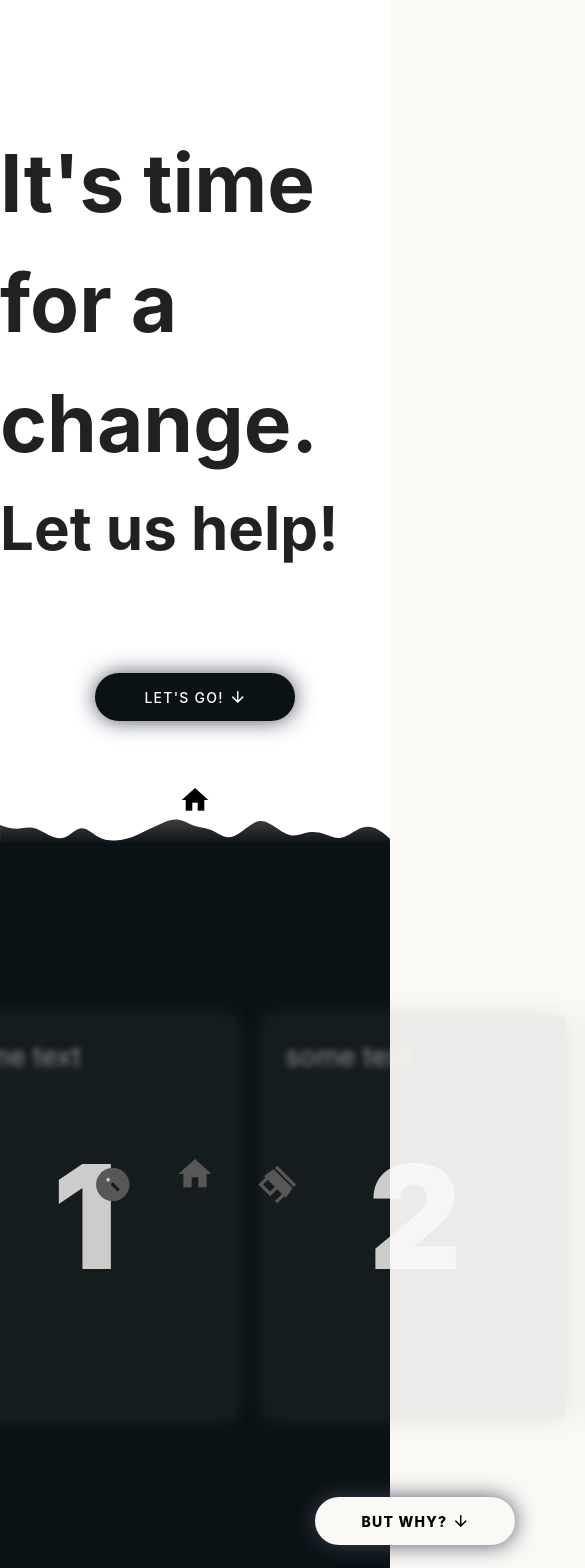
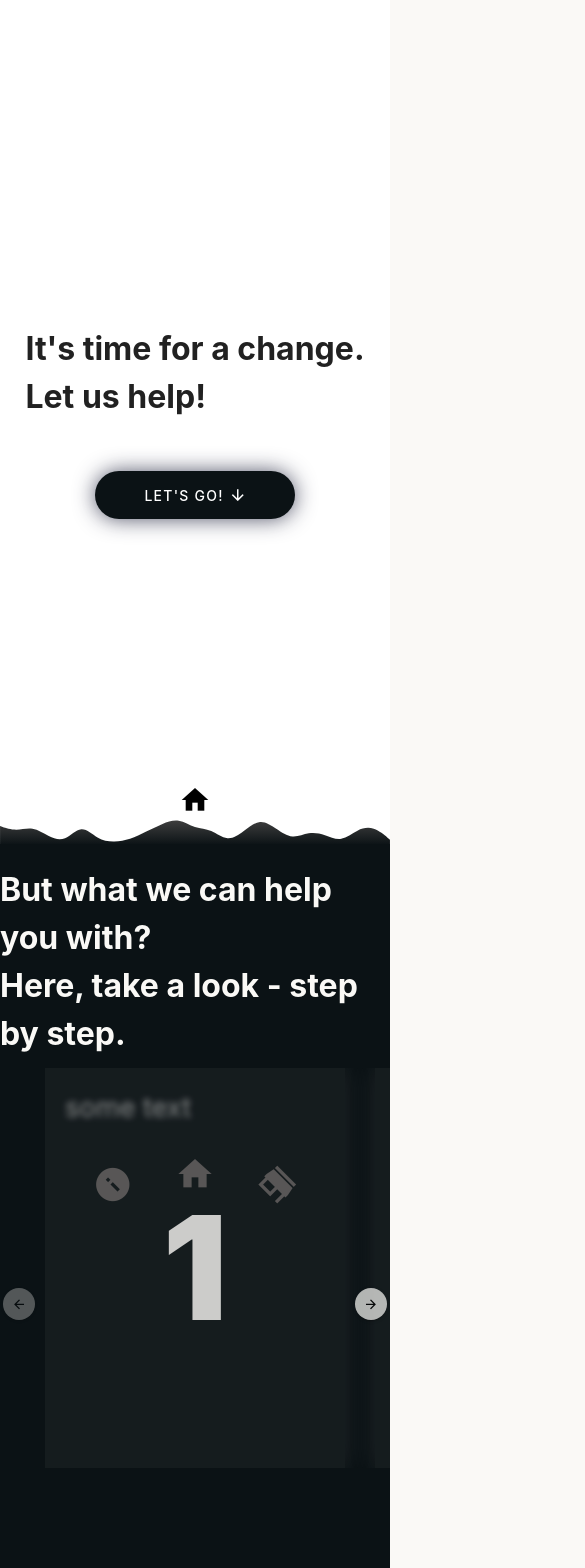
Before and after one commit to M-ac-i-ej-s/mypage, a Vue app: page / in a window 390 px wide. Shown: the top 1568 px of the page, 585 px wide, since content can reach past the window. Built offline with nearby package versions, Linux system fonts and the light colour scheme; a small style sheet from the web is missing.

Commit message:
20250519-mobile-format

```diff
--- a/src/App.vue
+++ b/src/App.vue
@@ -7,10 +7,22 @@
   </v-app>
 </template>
 
-<style>
+<style lang="scss">
 html {
   font-family: Inter;
   color: #0B1215;
   background-color: #FAF9F6;
 }
+
+body {
+  overflow-x: hidden;
+}
+
+@media screen and (max-width: 640px) {
+  html {
+    h1, h2 {
+      font-size: 2rem;
+    }
+  }
+}
 </style>
--- a/src/components/InfoSign.vue
+++ b/src/components/InfoSign.vue
@@ -6,6 +6,7 @@
         <h2>Here, take a look - step by step.</h2>
       </div>
     </v-lazy>
+    <div style="height: 300px" />
     <v-lazy>
       <div class="info-cards-container">
         <div class="info-card animate__animated animate__fadeInLeft animate__delay-2s" @mouseleave="hoverFun(false, 0)" @mouseover="hoverFun(true, 0)">
@@ -36,16 +37,44 @@
     </v-lazy>
     <v-lazy>
       <div class="info-sign-button">
-        <v-btn class="info-sign-button-value" color="#FAF9F6" height="48" width="200" rounded>
+        <v-btn
+          class="info-sign-button-value"
+          color="#FAF9F6"
+          height="48"
+          rounded
+          width="200"
+          @click="scrollElementBottomToTop('.info-sign-container')"
+        >
           But why?&nbsp;<v-icon icon="mdi-arrow-down" />
         </v-btn>
+      </div>
+    </v-lazy>
+    <v-lazy>
+      <div class="arrows-for-mobile">
+        <v-btn
+          :class="`arrow-button-values ${[1, 2].includes(infoState) ? 'active' : ''}`"
+          color="#FAF9F6"
+          icon="mdi-arrow-left"
+          size="x-small"
+          @click="moveStateFun('prev')"
+        />
+        <v-btn
+          :class="`arrow-button-values ${[0, 1].includes(infoState) ? 'active' : ''}`"
+          color="#FAF9F6"
+          icon="mdi-arrow-right"
+          size="x-small"
+          @click="moveStateFun('next')"
+        />
       </div>
     </v-lazy>
   </div>
 </template>
 <script lang="ts">
+  import mixin from '@/mixin';
+
   export default {
     name: 'InfoSign',
+    mixins: [mixin],
     data () {
       return {
         infoState: 0,
@@ -69,6 +98,34 @@
           infoCardsText[index].style.filter = 'blur(3px)'
         }
       },
+      moveStateFun (label: string) {
+        const multiplier = () => {
+          switch (this.infoState) {
+            case 0:
+              return 1
+            case 1:
+              return 0
+            case 2:
+              return -1
+            default:
+              return 0
+          }
+        }
+
+        const infoCardsContainer = document.querySelector('.info-cards-container') as HTMLElement
+        if (label === 'next') {
+          this.infoState = this.infoState + 1
+          if (this.infoState > 2) {
+            this.infoState = 0
+          }
+        } else {
+          this.infoState = this.infoState - 1
+          if (this.infoState < 0) {
+            this.infoState = 2
+          }
+        }
+        infoCardsContainer.style.left = `calc(50% + ${multiplier() * 330}px)`
+      },
     },
   }
 </script>
@@ -86,14 +143,18 @@
     font-family: Inter;
     font-size: 1.7rem;
     background-color: #0B1215;
-    gap: 50px;
+    gap: 20px;
     .info-cards-container {
+      position: absolute;
+      left: 50%;
+      bottom: 20px;
+      transform: translate3d(-50%, -50%, 0);
       display: flex;
-      flex-direction: row;
-      justify-content: center;
-      align-content: center;
-      padding: 30px 0 0 0;
       gap: 30px;
+      overflow-x: hidden;
+      @media screen and (max-width: 640px) {
+        left: calc(50% + 330px);
+      }
       .info-card {
         position: relative;
         width: 300px;
@@ -126,7 +187,7 @@
       }
     }
     .info-sign-button {
-      padding: 30px 0 0 0;
+      padding: 180px 0 0 0;
       display: flex;
       justify-content: center;
       .info-sign-button-value {
@@ -134,5 +195,23 @@
         font-weight: 800;
       }
     }
+    .arrows-for-mobile {
+      position: absolute;
+      display: none;
+      padding: 0 0 30px 0;
+      gap: 320px;
+      @media only screen and (max-width: 640px) {
+        display: flex;
+        left: 50%;
+        transform: translateX(-50%);
+        bottom: 40%;
+      }
+      .arrow-button-values {
+        opacity: 0.3;
+        &.active {
+          opacity: 0.7;
+        }
+      }
+    }
 }
 </style>
--- a/src/components/WelcomeSign.vue
+++ b/src/components/WelcomeSign.vue
@@ -11,7 +11,7 @@
         height="48"
         rounded
         width="200"
-        @click="scrollTo(953)"
+        @click="scrollElementBottomToTop('.welcome-sign-container')"
       >
         Let's go!&nbsp;<v-icon icon="mdi-arrow-down" />
       </v-btn>
@@ -40,6 +40,9 @@
     font-family: Inter;
     font-size: 2.5rem;
     gap: 100px;
+    @media screen and (max-width: 640px) {
+      gap: 50px;
+    }
     .welcome-sign-button {
       display: flex;
       justify-content: center;
@@ -49,7 +52,7 @@
     }
     .welcome-sign-svg {
       position: absolute;
-      bottom: 0;
+      bottom: -1px;
     }
 }
 
--- a/src/mixin.ts
+++ b/src/mixin.ts
@@ -1,16 +1,12 @@
 export default {
   methods: {
-    scrollTo (pixel: number) {
-      const scrollTop = document.documentElement.scrollTop || document.body.scrollTop
-      const clientHeight = document.documentElement.clientHeight || document.body.clientHeight
-      const scrollHeight = document.documentElement.scrollHeight || document.body.scrollHeight
-      if (scrollTop + clientHeight >= scrollHeight) {
-        return
-      }
+    scrollElementBottomToTop (element: string) {
+      const HTMLDOMelement = document.querySelector(element);
+      const bottom = HTMLDOMelement.getBoundingClientRect().bottom + window.scrollY;
       window.scrollTo({
-        top: pixel,
+        top: bottom,
         behavior: 'smooth',
-      })
-    }
+      });
+    },
   },
 }
```
Also changed, not shown: src/components/NavBar.vue (+0 -7 lines).
